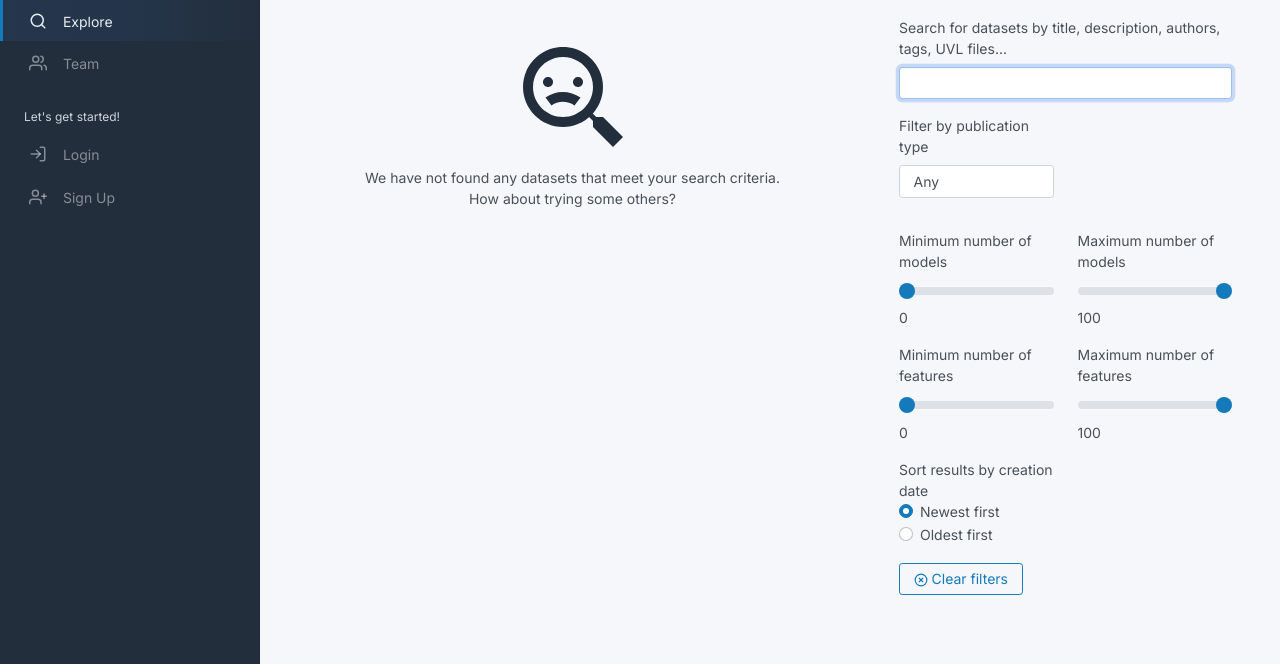
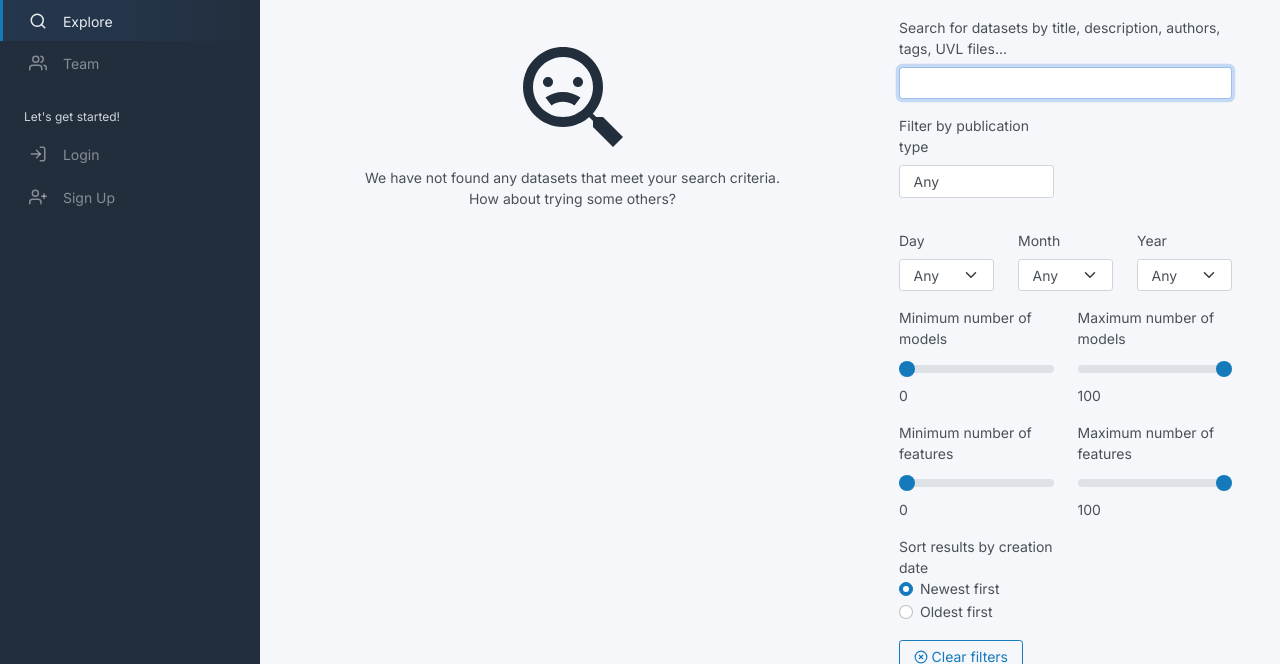
Before and after one commit to salmorejo-hub/uvlhub, a Flask app: page /explore in a window 1280 px wide. Shown: the part 184-848 px from the top of the page. Run offline with Flask 3, Linux system fonts and the light colour scheme; data that the repository does not hold is empty; parts of the project's set-up code (start-up, migrations or seed data) failed here and were passed over; some libraries are stand-ins or nearby versions.

Commit message:
feat: Add date filtering options for datasets in explore module Ref #40

```diff
--- a/app/modules/explore/assets/scripts.js
+++ b/app/modules/explore/assets/scripts.js
@@ -25,6 +25,9 @@ function send_query() {
                 max_number_of_models: document.querySelector('#max_number_of_models').value || 100,
                 min_number_of_features: document.querySelector('#min_number_of_features').value || 0,
                 max_number_of_features: document.querySelector('#max_number_of_features').value || 100,
+                day: document.querySelector('#day').value,
+                month: document.querySelector('#month').value,
+                year: document.querySelector('#year').value,
             };
 
             console.log(document.querySelector('#publication_type').value);
@@ -200,6 +203,15 @@ function clearFilters() {
     maxNumberOfFeaturesInput.value = "100";
     document.getElementById('max_features_output').value = "100";
 
+    let dayInput = document.querySelector('#day');
+    dayInput.value = "";
+
+    let monthInput = document.querySelector('#month');
+    monthInput.value = "";
+
+    let yearInput = document.querySelector('#year');
+    yearInput.value = "";
+
     // Perform a new search with the reset filters
     queryInput.dispatchEvent(new Event('input', {bubbles: true}));
 }
--- a/app/modules/explore/repositories.py
+++ b/app/modules/explore/repositories.py
@@ -1,5 +1,5 @@
 import re
-from sqlalchemy import any_, or_, cast, Integer
+from sqlalchemy import any_, or_, cast, Integer, func
 import unidecode
 from app.modules.dataset.models import Author, DSMetaData, DataSet, PublicationType, DSMetrics
 from app.modules.featuremodel.models import FMMetaData, FeatureModel
@@ -11,7 +11,7 @@ class ExploreRepository(BaseRepository):
         super().__init__(DataSet)
 
     def filter(self, query="", sorting="newest", publication_type="any", tags=[], min_number_of_models=0,
-               max_number_of_models=100, min_number_of_features=0, max_number_of_features=100, **kwargs):
+               max_number_of_models=100, min_number_of_features=0, max_number_of_features=100, day="", month="", year="", **kwargs):
         # Normalize and remove unwanted characters
         normalized_query = unidecode.unidecode(query).lower()
         cleaned_query = re.sub(r'[,.":\'()\[\]^;!¡¿?]', "", normalized_query)
@@ -53,6 +53,15 @@ class ExploreRepository(BaseRepository):
         if tags:
             datasets = datasets.filter(DSMetaData.tags.ilike(any_(f"%{tag}%" for tag in tags)))
 
+        if day is not "":
+            datasets = datasets.filter(func.extract('day', DataSet.created_at) == int(day))
+
+        if month is not "":
+            datasets = datasets.filter(func.extract('month', DataSet.created_at) == int(month))
+
+        if year is not "":
+            datasets = datasets.filter(func.extract('year', DataSet.created_at) == int(year))
+
         # Filter by number of models and features
         datasets = datasets.filter(
             DSMetaData.ds_metrics.has(
--- a/app/modules/explore/services.py
+++ b/app/modules/explore/services.py
@@ -7,6 +7,8 @@ class ExploreService(BaseService):
         super().__init__(ExploreRepository())
 
     def filter(self, query="", sorting="newest", publication_type="any", tags=[], min_number_of_models=0,
-               max_number_of_models=100, min_number_of_features=0, max_number_of_features=100, **kwargs):
+               max_number_of_models=100, min_number_of_features=0, max_number_of_features=100, day="", month="",
+               year="", **kwargs):
         return self.repository.filter(query, sorting, publication_type, tags, min_number_of_models,
-                                      max_number_of_models, min_number_of_features, max_number_of_features, **kwargs)
+                                      max_number_of_models, min_number_of_features, max_number_of_features, day,
+                                      month, year, **kwargs)
--- a/app/modules/explore/templates/explore/index.html
+++ b/app/modules/explore/templates/explore/index.html
@@ -87,6 +87,47 @@
                         </div>
 
                     </div>
+
+                    <!-- Filter by Date (Day, Month, Year) -->
+                    <div class="row mt-3">
+                        <div class="col-4">
+                            <label for="day" class="form-label">Day</label>
+                            <select name="day" id="day" class="form-select">
+                                <option value="" selected>Any</option>
+                                {% for d in range(1, 32) %}
+                                <option value="{{ d }}">{{ d }}</option>
+                                {% endfor %}
+                            </select>
+                        </div>
+                        <div class="col-4">
+                            <label for="month" class="form-label">Month</label>
+                            <select name="month" id="month" class="form-select">
+                                <option value="" selected>Any</option>
+                                <option value="1">January</option>
+                                <option value="2">February</option>
+                                <option value="3">March</option>
+                                <option value="4">April</option>
+                                <option value="5">May</option>
+                                <option value="6">June</option>
+                                <option value="7">July</option>
+                                <option value="8">August</option>
+                                <option value="9">September</option>
+                                <option value="10">October</option>
+                                <option value="11">November</option>
+                                <option value="12">December</option>
+                            </select>
+                        </div>
+                        <div class="col-4">
+                            <label for="year" class="form-label">Year</label>
+                            <select name="year" id="year" class="form-select">
+                                <option value="" selected>Any</option>
+                                {% for y in range(2000, 2030) %}
+                                <option value="{{ y }}">{{ y }}</option>
+                                {% endfor %}
+                            </select>
+                        </div>
+                    </div>
+                    <!-- End of Filter by Date -->
 
                     <!-- New filter section for number of models and features -->
                     <div class="row mt-3">
```
